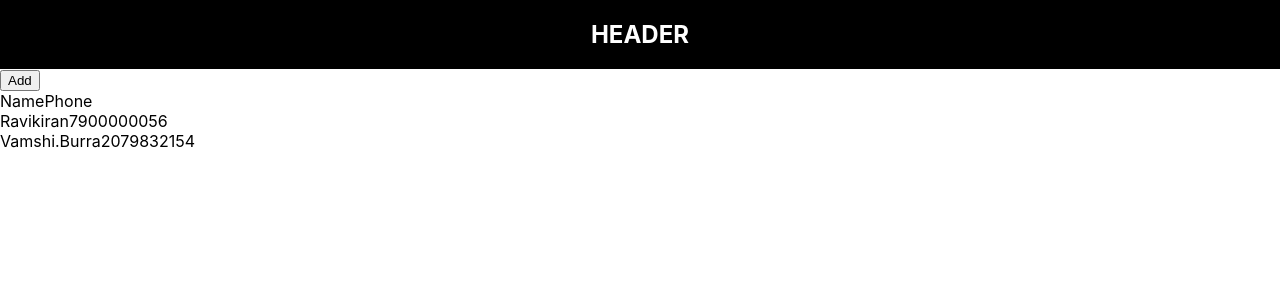
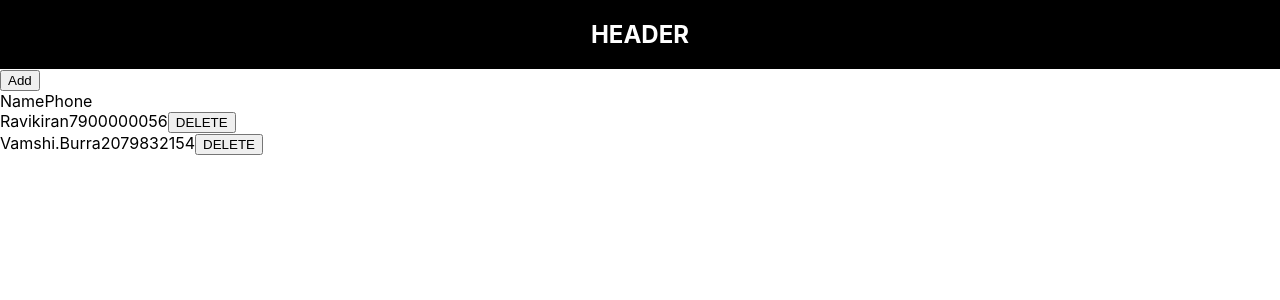
Before and after one commit to kirannani168/phone-directory, a React (Create React App) app: page / in a window 1280 px wide. Shown: the top 300 px of the page. Built offline with nearby package versions, Linux system fonts and the light colour scheme.

Commit message:
Added ‘Delete’ button

```diff
--- a/src/App.js
+++ b/src/App.js
@@ -29,6 +29,9 @@
             return <div key={subs.id} className="grid-container">
               <span className="grid-item">{subs.name}</span>
               <span className="grid-item">{subs.mobile}</span>
+              <span className="grid-item action-btn-container">
+                <button className="custom-btn remove-btn">DELETE</button>
+              </span>
             </div>
           })
           }
```
